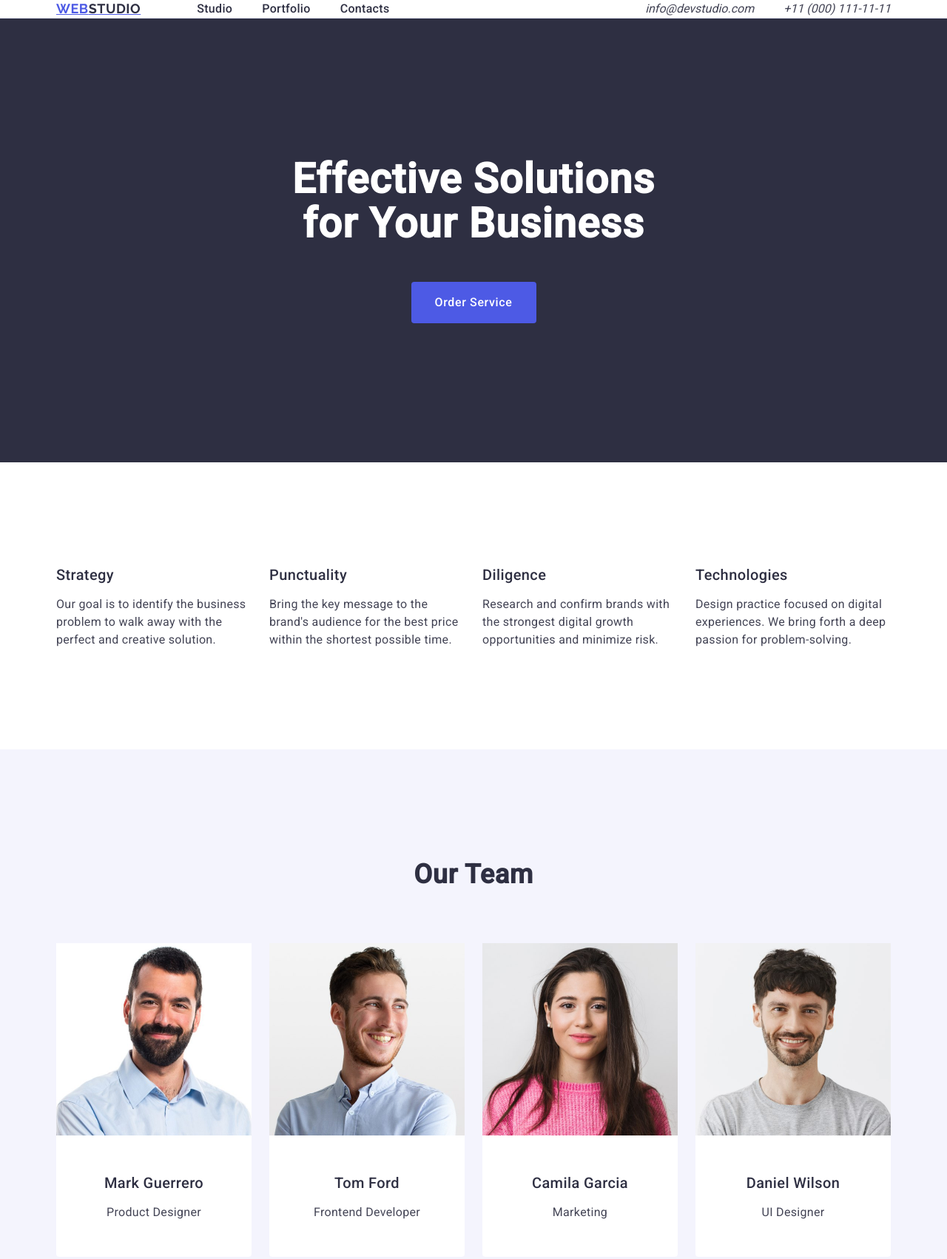
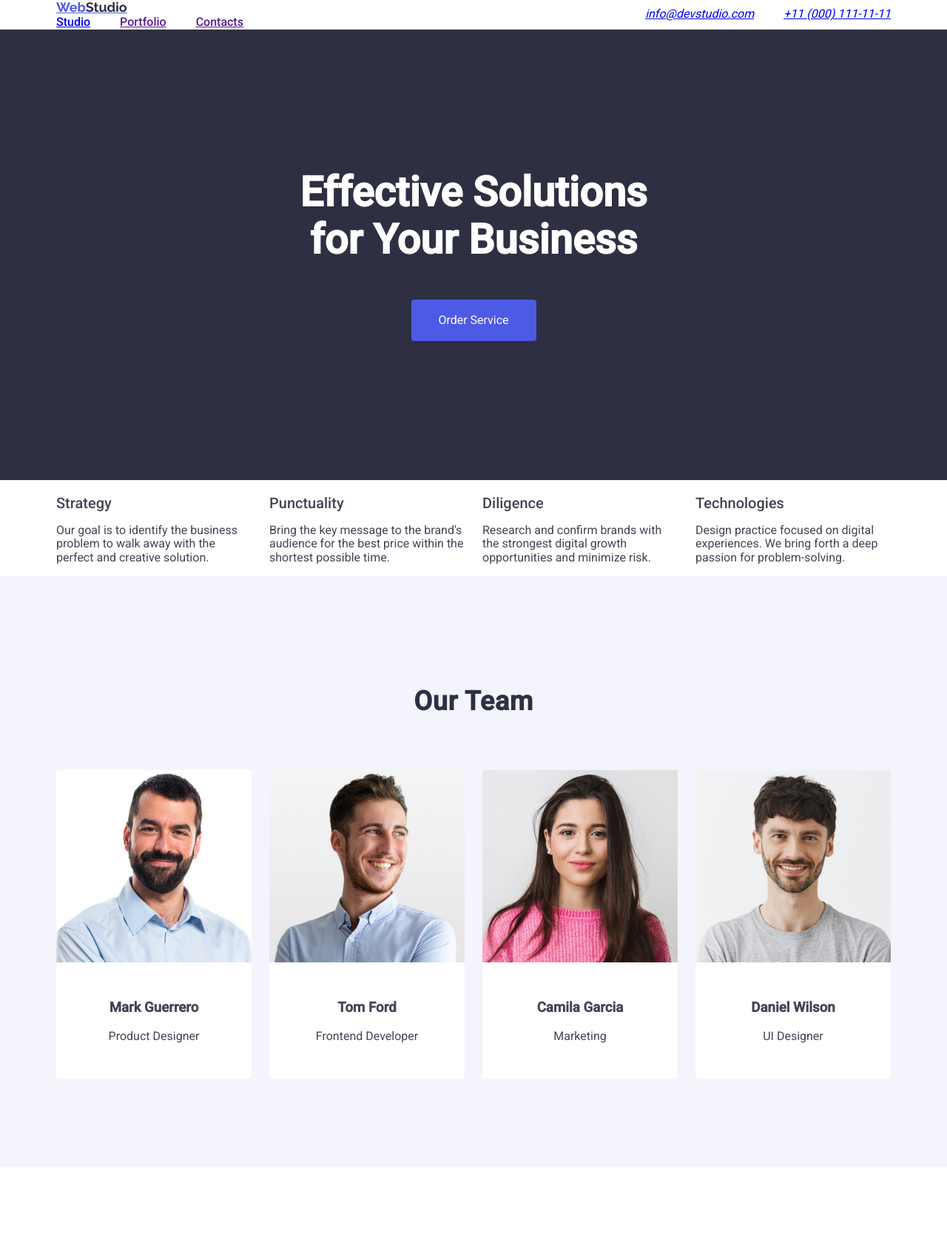
Before and after one commit to andreyk0q/goit-markup-hw-03, a plain HTML site: page index.html in a window 1280 px wide. Shown: the top 1702 px of the page at 74% size. Drawn offline with nearby package versions, Linux system fonts and the light colour scheme.

Commit message:
add files

```diff
--- a/css/style.css
+++ b/css/style.css
@@ -1,7 +1,8 @@
+/* Базові */
 body {
     font-family: "Roboto", sans-serif;
     color: #434455;
-    background-color: #FFFFFF;
+    background: #fff;
     margin: 0;
     padding: 0;
 }
@@ -10,24 +11,44 @@ img {
     display: block;
 }
 
+/* Стандартний доступний паттерн для приховування елементів */
 .visually-hidden {
     position: absolute;
     width: 1px;
     height: 1px;
-    margin: 0;
+    margin: -1px;
+    /* стандартне значення для pattern */
     border: 0;
     padding: 0;
     white-space: nowrap;
+    clip: rect(0 0 0 0);
+    /* підтримка старих UA */
     clip-path: inset(100%);
-    clip: rect(0 0 0 0);
+    /* сучасніший варіант */
     overflow: hidden;
 }
+
+/* Контейнер */
 .container {
     width: 1158px;
     margin: 0 auto;
     padding: 0 15px;
 }
 
+/* Видимі заголовки секцій */
+.section-title {
+    font-weight: 700;
+    font-size: 36px;
+    line-height: 1.11;
+    letter-spacing: 0.02em;
+    text-align: center;
+    text-transform: capitalize;
+    color: #2E2F42;
+    margin-bottom: 72px;
+    /* тільки для видимих заголовків */
+}
+
+/* Інші стилі (скорочено, зберігаємо попередні правила для списків/елементів) */
 .header {
     border-bottom: 1px solid #E7E9FC;
 }
@@ -40,11 +61,8 @@ img {
 
 .logo {
     font-family: "Raleway", sans-serif;
+    font-weight: 700;
     font-size: 18px;
-    line-height: 1.17;
-    font-weight: 700;
-    text-transform: uppercase;
-    letter-spacing: 0.03em;
     color: #4d5ae5;
     margin-right: 76px;
 }
@@ -53,9 +71,14 @@ img {
     color: #2e2f42;
 }
 
-.nav {
-    display: flex;
-    align-items: center;
+.nav-list,
+.contacts-list,
+.features-list,
+.team-list,
+.portfolio-list {
+    list-style: none;
+    margin: 0;
+    padding: 0;
 }
 
 .nav-list {
@@ -63,92 +86,47 @@ img {
     gap: 40px;
     font-weight: 500;
     font-size: 16px;
-    letter-spacing: 0.02em;
-    line-height: 1.5;
-    margin: 0;
-    padding: 0;
-    list-style: none;
-}
-
-.nav-link {
-    font-size: 16px;
-    letter-spacing: 0.02em;
-    color: #2e2f42;
-    text-decoration: none;
-    padding: 24px 0;
-}
-
-.nav-link:hover,
-.nav-link:focus {
-    color: #404bbf;
 }
 
 .contacts-list {
     display: flex;
     gap: 40px;
-    margin: 0;
-    padding: 0;
-    list-style: none;
-}
-
-.address-link {
-    color: #434455;
-    text-decoration: none;
-}
-
-.address-link:hover,
-.address-link:focus {
-    color: #404BBF;
 }
 
 .hero {
-    background-color: #2E2F42;
+    background: #2E2F42;
     padding: 188px 0;
 }
 
 .hero-title {
-    color: #FFFFFF;
-    font-weight: 700;
+    color: #fff;
     font-size: 56px;
-    line-height: 1.07;
-    text-align: center;
-    letter-spacing: 0.02em;
     max-width: 496px;
     margin: 0 auto;
+    text-align: center;
 }
 
 .hero-button {
-    background-color: #4D5AE5;
-    font-weight: 500;
-    font-size: 16px;
-    line-height: 1.5;
-    letter-spacing: 0.04em;
-    color: #FFFFFF;
-    cursor: pointer;
+    display: block;
     margin: 48px auto 0;
-    display: block;
     min-width: 169px;
     height: 56px;
+    border-radius: 4px;
     border: none;
-    border-radius: 4px;
-    transition: background-color 0.3s ease;
+    background: #4D5AE5;
+    color: #fff;
+    cursor: pointer;
+    transition: background-color .3s;
 }
 
-.hero-button:hover,
-.hero-button:focus {
-    background-color: #404BBF;
+.hero-button:hover {
+    background: #404BBF;
 }
 
-.features {
-    padding: 120px 0;
-}
-
+/* Features list layout */
 .features-list {
     display: flex;
     gap: 24px;
-    margin: 0;
-    padding: 0;
-    list-style: none;
     flex-wrap: wrap;
 }
 
@@ -157,49 +135,25 @@ img {
 }
 
 .item-title {
+    margin-bottom: 8px;
+    font-size: 20px;
     font-weight: 500;
-    font-size: 20px;
-    line-height: 1.2;
-    letter-spacing: 0.02em;
-    color: #2E2F42;
-    margin-bottom: 8px;
 }
 
-.item-text {
-    font-weight: 400;
-    font-size: 16px;
-    line-height: 1.5;
-    letter-spacing: 0.02em;
-    color: #434455;
-}
-
+/* Team list */
 .team {
-    background-color: #F4F4FD;
+    background: #F4F4FD;
     padding: 120px 0;
-}
-
-.section-title {
-    font-weight: 700;
-    font-size: 36px;
-    line-height: 1.11;
-    letter-spacing: 0.02em;
-    text-align: center;
-    text-transform: capitalize;
-    color: #2E2F42;
-    margin-bottom: 72px;
 }
 
 .team-list {
     display: flex;
     gap: 24px;
-    margin: 0;
-    padding: 0;
-    list-style: none;
     flex-wrap: wrap;
 }
 
 .team-item {
-    background-color: #FFFFFF;
+    background: #fff;
     flex-basis: calc((100% - 3 * 24px) / 4);
     border-radius: 0 0 4px 4px;
 }
@@ -209,36 +163,9 @@ img {
     text-align: center;
 }
 
-.member-title {
-    font-weight: 500;
-    font-size: 20px;
-    line-height: 1.2;
-    letter-spacing: 0.02em;
-    color: #2E2F42;
-    margin-bottom: 8px;
-}
-
-.member-text {
-    font-weight: 400;
-    font-size: 16px;
-    line-height: 1.5;
-    letter-spacing: 0.02em;
-    color: #434455;
-}
-
+/* Portfolio list */
 .portfolio {
     padding: 120px 0;
-}
-
-.portfolio-title {
-    margin-bottom: 72px;
-    font-weight: 700;
-    font-size: 36px;
-    line-height: 1.11;
-    letter-spacing: 0.02em;
-    text-align: center;
-    text-transform: capitalize;
-    color: #2e2f42;
 }
 
 .portfolio-list {
@@ -246,9 +173,6 @@ img {
     flex-wrap: wrap;
     column-gap: 24px;
     row-gap: 48px;
-    margin: 0;
-    padding: 0;
-    list-style: none;
 }
 
 .portfolio-item {
@@ -261,8 +185,9 @@ img {
     padding: 32px 16px;
 }
 
+/* Footer */
 .footer {
-    background-color: #2E2F42;
+    background: #2E2F42;
     padding: 100px 0;
 }
 
@@ -270,12 +195,8 @@ img {
     display: inline-block;
     margin-bottom: 16px;
     font-family: "Raleway", sans-serif;
+    color: #4D5AE5;
     font-weight: 700;
-    font-size: 18px;
-    line-height: 1.17;
-    letter-spacing: 0.03em;
-    text-transform: uppercase;
-    color: #4D5AE5;
 }
 
 .footer-logo .accent {
@@ -284,9 +205,5 @@ img {
 
 .footer-text {
     max-width: 264px;
-    font-weight: 400;
-    font-size: 16px;
-    line-height: 1.5;
-    letter-spacing: 0.02em;
     color: #F4F4FD;
 }
--- a/index.html
+++ b/index.html
@@ -2,12 +2,11 @@
 <html lang="en">
 
 <head>
-    <meta charset="UTF-8" />
-    <meta name="viewport" content="width=device-width, initial-scale=1.0" />
+    <meta charset="utf-8" />
+    <meta name="viewport" content="width=device-width, initial-scale=1" />
     <title>WebStudio</title>
-    <link rel="stylesheet" href="https://cdnjs.cloudflare.com/ajax/libs/modern-normalize/3.0.1/modern-normalize.min.css"
-        integrity="sha512-q6WgHqiHlKyOqslT/lgBgodhd03Wp4BEqKeW6nNtlOY4quzyG3VoQKFrieaCeSnuVseNKRGpGeDU3qPmabCANg=="
-        crossorigin="anonymous" referrerpolicy="no-referrer" />
+    <link rel="stylesheet"
+        href="https://cdnjs.cloudflare.com/ajax/libs/modern-normalize/3.0.1/modern-normalize.min.css" />
     <link rel="preconnect" href="https://fonts.googleapis.com" />
     <link rel="preconnect" href="https://fonts.gstatic.com" crossorigin />
     <link href="https://fonts.googleapis.com/css2?family=Raleway:wght@700&family=Roboto:wght@400;500&display=swap"
@@ -16,7 +15,7 @@
 </head>
 
 <body>
-
+    <!-- Header -->
     <header class="header">
         <div class="container header-container">
             <nav class="nav">
@@ -27,7 +26,6 @@
                     <li><a class="nav-link" href="">Contacts</a></li>
                 </ul>
             </nav>
-
             <address class="contacts">
                 <ul class="contacts-list">
                     <li><a class="address-link" href="mailto:info@devstudio.com">info@devstudio.com</a></li>
@@ -38,7 +36,7 @@
     </header>
 
     <main>
-
+        <!-- Hero -->
         <section class="hero" id="studio">
             <div class="container">
                 <h1 class="hero-title">Effective Solutions for Your Business</h1>
@@ -46,42 +44,36 @@
             </div>
         </section>
 
+        <!-- Features (2-я секція) — заголовок прихований паттерном .visually-hidden -->
         <section class="features">
             <div class="container">
                 <h2 class="visually-hidden">Our Features</h2>
                 <ul class="features-list">
                     <li class="features-item">
                         <h3 class="item-title">Strategy</h3>
-                        <p class="item-text">
-                            Our goal is to identify the business problem to walk away with the
-                            perfect and creative solution.
-                        </p>
+                        <p class="item-text">Our goal is to identify the business problem to walk away with the perfect
+                            and creative solution.</p>
                     </li>
                     <li class="features-item">
                         <h3 class="item-title">Punctuality</h3>
-                        <p class="item-text">
-                            Bring the key message to the brand's audience for the best price
-                            within the shortest possible time.
-                        </p>
+                        <p class="item-text">Bring the key message to the brand's audience for the best price within the
+                            shortest possible time.</p>
                     </li>
                     <li class="features-item">
                         <h3 class="item-title">Diligence</h3>
-                        <p class="item-text">
-                            Research and confirm brands with the strongest digital growth
-                            opportunities and minimize risk.
-                        </p>
+                        <p class="item-text">Research and confirm brands with the strongest digital growth opportunities
+                            and minimize risk.</p>
                     </li>
                     <li class="features-item">
                         <h3 class="item-title">Technologies</h3>
-                        <p class="item-text">
-                            Design practice focused on digital experiences. We bring forth a deep
-                            passion for problem-solving.
-                        </p>
+                        <p class="item-text">Design practice focused on digital experiences. We bring forth a deep
+                            passion for problem-solving.</p>
                     </li>
                 </ul>
             </div>
         </section>
 
+        <!-- Team (3-я секція) — видимий заголовок -->
         <section id="team" class="team">
             <div class="container">
                 <h2 class="section-title">Our Team</h2>
@@ -118,6 +110,7 @@
             </div>
         </section>
 
+        <!-- Portfolio (4-я секція) — видимий заголовок -->
         <section id="portfolio" class="portfolio">
             <div class="container">
                 <h2 class="section-title">Our Portfolio</h2>
@@ -170,15 +163,12 @@
         </section>
     </main>
 
+    <!-- Footer -->
     <footer class="footer">
         <div class="container">
-            <a class="footer-logo" href="./index.html">
-                Web<span class="accent">Studio</span>
-            </a>
-            <p class="footer-text">
-                Increase the flow of customers and sales for your business with digital
-                marketing & growth solutions.
-            </p>
+            <a class="footer-logo" href="./index.html">Web<span class="accent">Studio</span></a>
+            <p class="footer-text">Increase the flow of customers and sales for your business with digital marketing &
+                growth solutions.</p>
         </div>
     </footer>
 </body>
```
